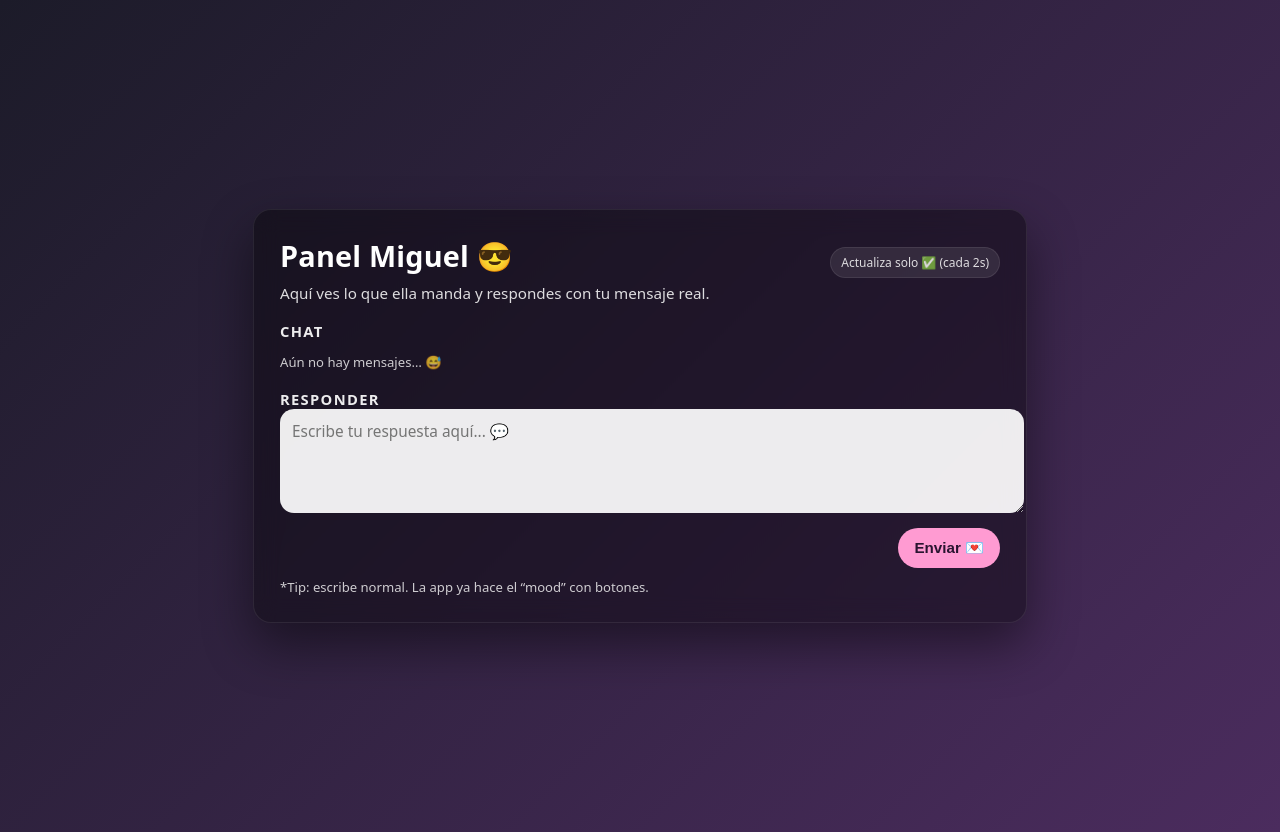
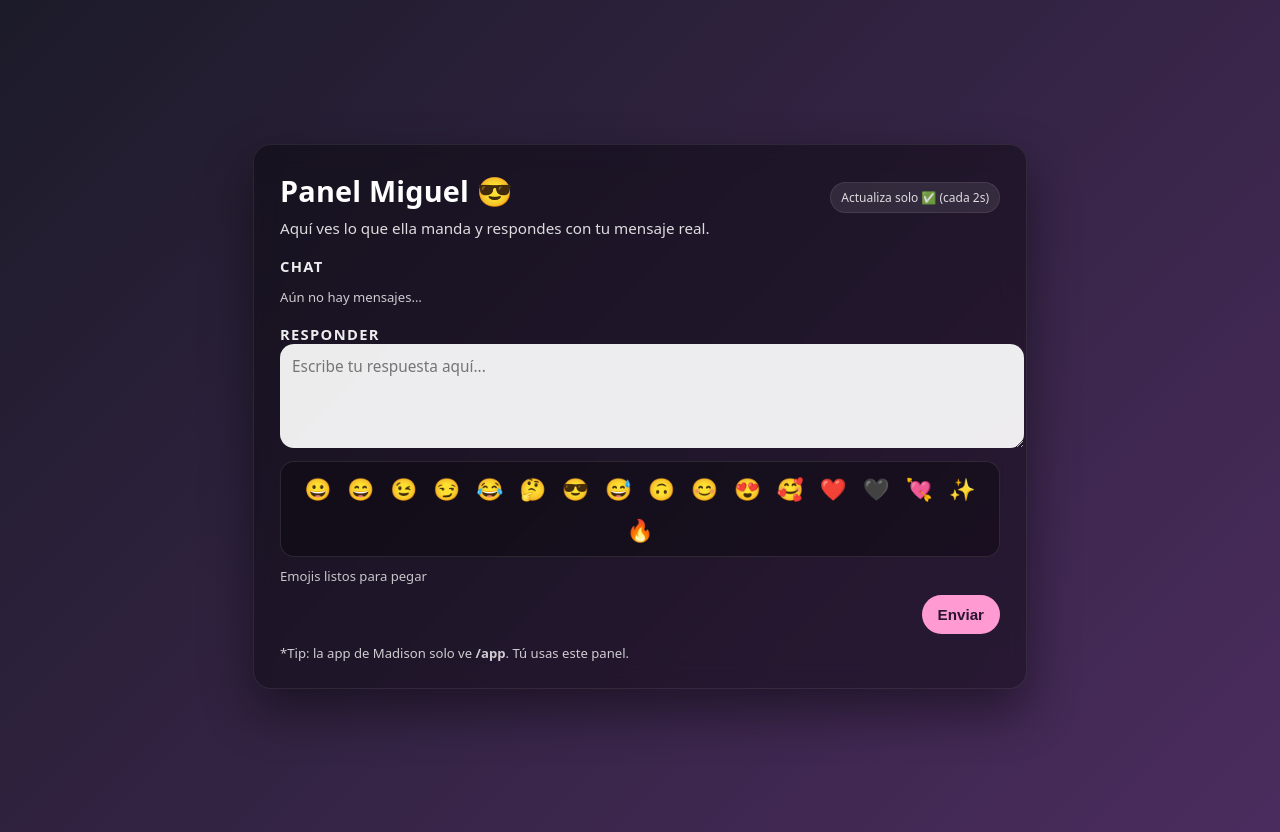
Before and after one commit to MiguelSZ99/Madison, a Flask app: page /panel_miguel in a window 1280 px wide. Run offline with Flask 3, Linux system fonts and the light colour scheme; data that the repository does not hold is empty.

Commit message:
Emojis siempre visibles en panel Miguel

```diff
--- a/templates/miguel.html
+++ b/templates/miguel.html
@@ -142,6 +142,42 @@
       border-radius: 999px;
       white-space: nowrap;
     }
+
+    /* Emojis siempre visibles */
+    .emoji-row {
+      margin-top: 8px;
+      display: flex;
+      align-items: center;
+      justify-content: space-between;
+      gap: 10px;
+      flex-wrap: wrap;
+    }
+
+    .emoji-panel {
+      width: 100%;
+      background: rgba(0,0,0,0.35);
+      border-radius: 14px;
+      padding: 10px;
+      border: 1px solid rgba(255,255,255,0.10);
+      display: flex;
+      flex-wrap: wrap;
+      gap: 8px;
+      justify-content: center;
+    }
+
+    .emoji-panel span {
+      font-size: 1.35rem;
+      cursor: pointer;
+      padding: 2px 4px;
+      border-radius: 8px;
+      transition: transform 0.1s ease, background 0.1s ease;
+      user-select: none;
+    }
+
+    .emoji-panel span:hover {
+      transform: scale(1.18);
+      background: rgba(255,255,255,0.08);
+    }
   </style>
 </head>
 
@@ -160,27 +196,66 @@
 
     <div class="section-title">Responder</div>
     <form method="post" action="{{ post_url }}">
-      <textarea name="respuesta" placeholder="Escribe tu respuesta aquí... 💬"></textarea>
+      <textarea id="respInput" name="respuesta" placeholder="Escribe tu respuesta aquí..."></textarea>
+
+      <!-- EMOJIS SIEMPRE VISIBLES -->
+      <div class="emoji-row">
+        <div class="emoji-panel">
+          <span onclick="addEmoji('😀')">😀</span>
+          <span onclick="addEmoji('😄')">😄</span>
+          <span onclick="addEmoji('😉')">😉</span>
+          <span onclick="addEmoji('😏')">😏</span>
+          <span onclick="addEmoji('😂')">😂</span>
+          <span onclick="addEmoji('🤔')">🤔</span>
+          <span onclick="addEmoji('😎')">😎</span>
+          <span onclick="addEmoji('😅')">😅</span>
+          <span onclick="addEmoji('🙃')">🙃</span>
+          <span onclick="addEmoji('😊')">😊</span>
+          <span onclick="addEmoji('😍')">😍</span>
+          <span onclick="addEmoji('🥰')">🥰</span>
+
+          <span onclick="addEmoji('❤️')">❤️</span>
+          <span onclick="addEmoji('🖤')">🖤</span>
+          <span onclick="addEmoji('💘')">💘</span>
+          <span onclick="addEmoji('✨')">✨</span>
+          <span onclick="addEmoji('🔥')">🔥</span>
+        </div>
+
+        <div style="opacity:0.75; font-size:0.82rem;">Emojis listos para pegar</div>
+      </div>
+
       <div class="row">
-        <button type="submit">Enviar 💌</button>
+        <button type="submit">Enviar</button>
       </div>
     </form>
 
     <div class="small-text">
-      *Tip: escribe normal. La app ya hace el “mood” con botones.
+      *Tip: la app de Madison solo ve <b>/app</b>. Tú usas este panel.
     </div>
   </div>
 
 <script>
+function addEmoji(emoji) {
+  const t = document.getElementById("respInput");
+  const start = t.selectionStart;
+  const end = t.selectionEnd;
+
+  const text = t.value;
+  t.value = text.substring(0, start) + emoji + text.substring(end);
+
+  t.focus();
+  t.selectionStart = t.selectionEnd = start + emoji.length;
+}
+
 function emojiFor(who){
-  if(who === "ella") return "💜";
+  if(who === "ella") return "🙂";
   if(who === "miguel") return "😎";
   return "💬";
 }
 
 function labelFor(who){
-  if(who === "ella") return "Ella 💜";
-  if(who === "miguel") return "Tú 😎";
+  if(who === "ella") return "Ella";
+  if(who === "miguel") return "Tú";
   return "Mensaje";
 }
 
@@ -195,7 +270,7 @@ function updatePanel() {
       if (hist.length === 0) {
         const info = document.createElement("div");
         info.className = "small-text";
-        info.textContent = "Aún no hay mensajes… 😅";
+        info.textContent = "Aún no hay mensajes…";
         chatBox.appendChild(info);
         return;
       }
```
